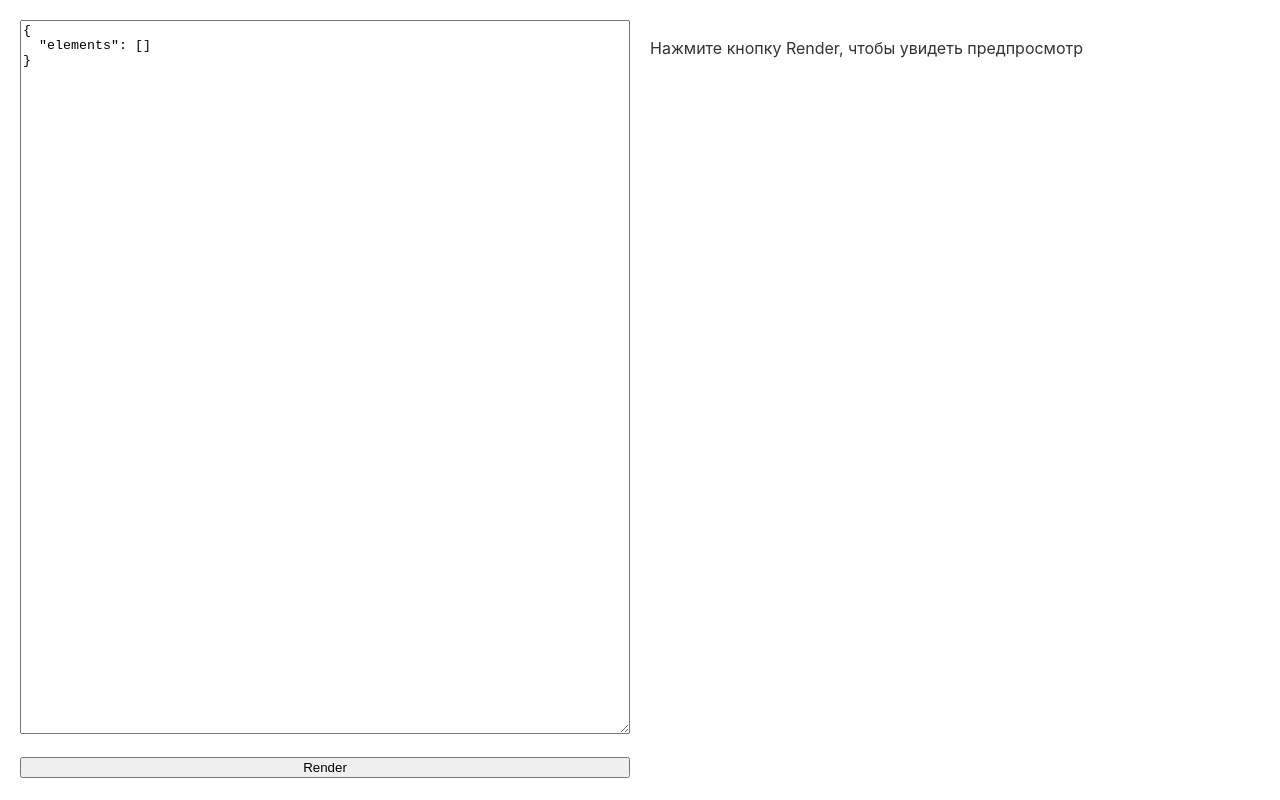
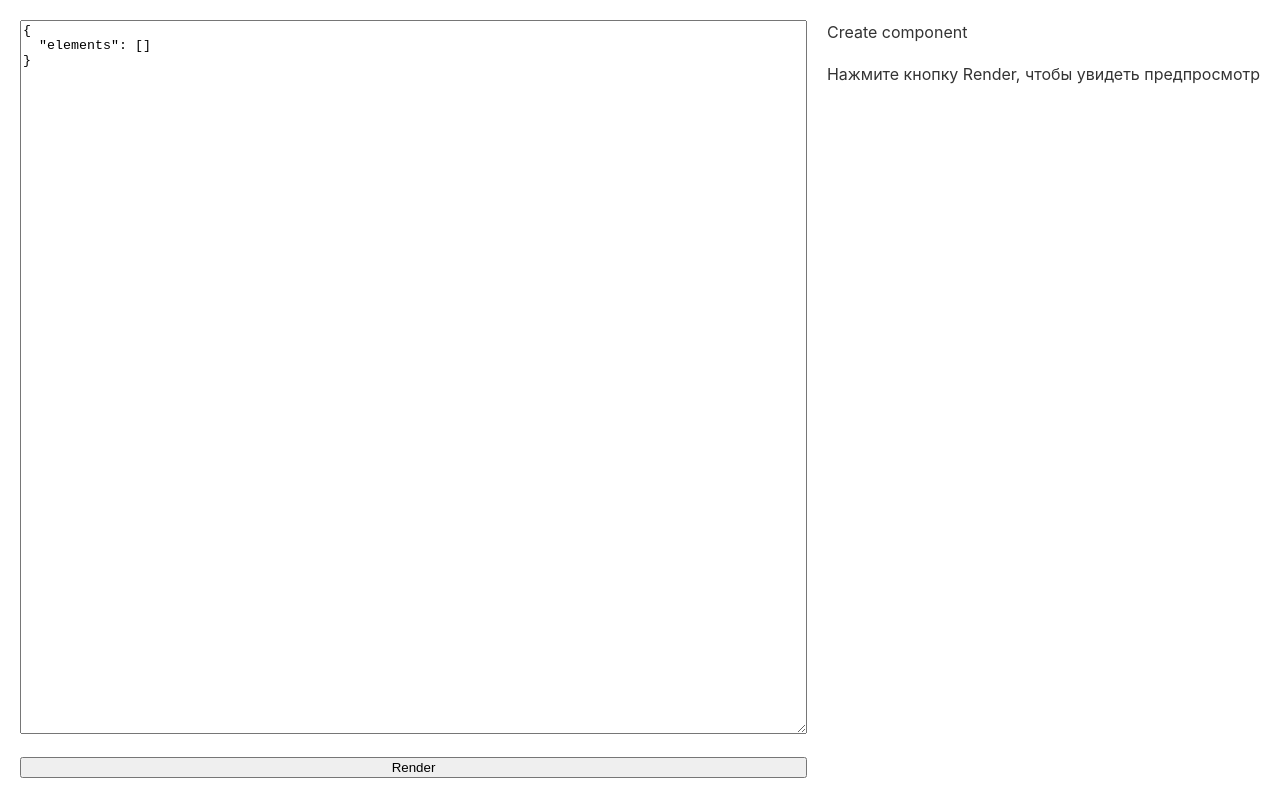
Before and after one commit to rki-mai/landing-editor, a React (Vite) app: page / in a window 1280 px wide. Built offline with nearby package versions, Linux system fonts and the light colour scheme.

Commit message:
wrap in edit area

```diff
--- a/src/App.tsx
+++ b/src/App.tsx
@@ -8,6 +8,11 @@ import { buildSettingsForLandingElement } from "./components/element_settings_bu
 import { moveElementHandler } from "./components/handlers/move_element";
 import { landingElementUpdater } from "./components/handlers/update_element";
 import { type LandingElement, type LandingPage } from "./components/types";
+import {
+	ActionMenu,
+	ActionMenuItem,
+	EditArea,
+} from "./components/visual_edit_container";
 
 const DEFAULT_DATA = JSON.stringify({ elements: [] }, null, 2);
 
@@ -60,10 +65,22 @@ function App() {
 					value={landingData}
 					onChange={setLandingData}
 				/>
-				<PreviewCanvas>
-					{landingPage &&
-						renderElements(landingPage.elements, onSettingsOpened, moveHandler)}
-				</PreviewCanvas>
+				<EditArea>
+					<ActionMenu>
+						<ActionMenuItem
+							name="Create component"
+							onClick={() => console.log("foo")}
+						/>
+					</ActionMenu>
+					<PreviewCanvas>
+						{landingPage &&
+							renderElements(
+								landingPage.elements,
+								onSettingsOpened,
+								moveHandler,
+							)}
+					</PreviewCanvas>
+				</EditArea>
 				{landingPage &&
 					settingsElementId &&
 					buildSettingsForLandingElement(
--- /dev/null
+++ b/src/components/visual_edit_container.tsx
@@ -0,0 +1,23 @@
+import type React from "react";
+
+export const ActionMenuItem = ({
+	name,
+	onClick,
+}: {
+	name: string;
+	onClick: () => void;
+}) => {
+	return <div onClick={onClick}>{name}</div>;
+};
+
+export const ActionMenu = ({
+	children,
+}: {
+	children: React.ReactNode | React.ReactNode[];
+}) => {
+	return <div>{children}</div>;
+};
+
+export const EditArea = ({ children }: { children: React.ReactNode[] }) => {
+	return <div>{children}</div>;
+};
```
